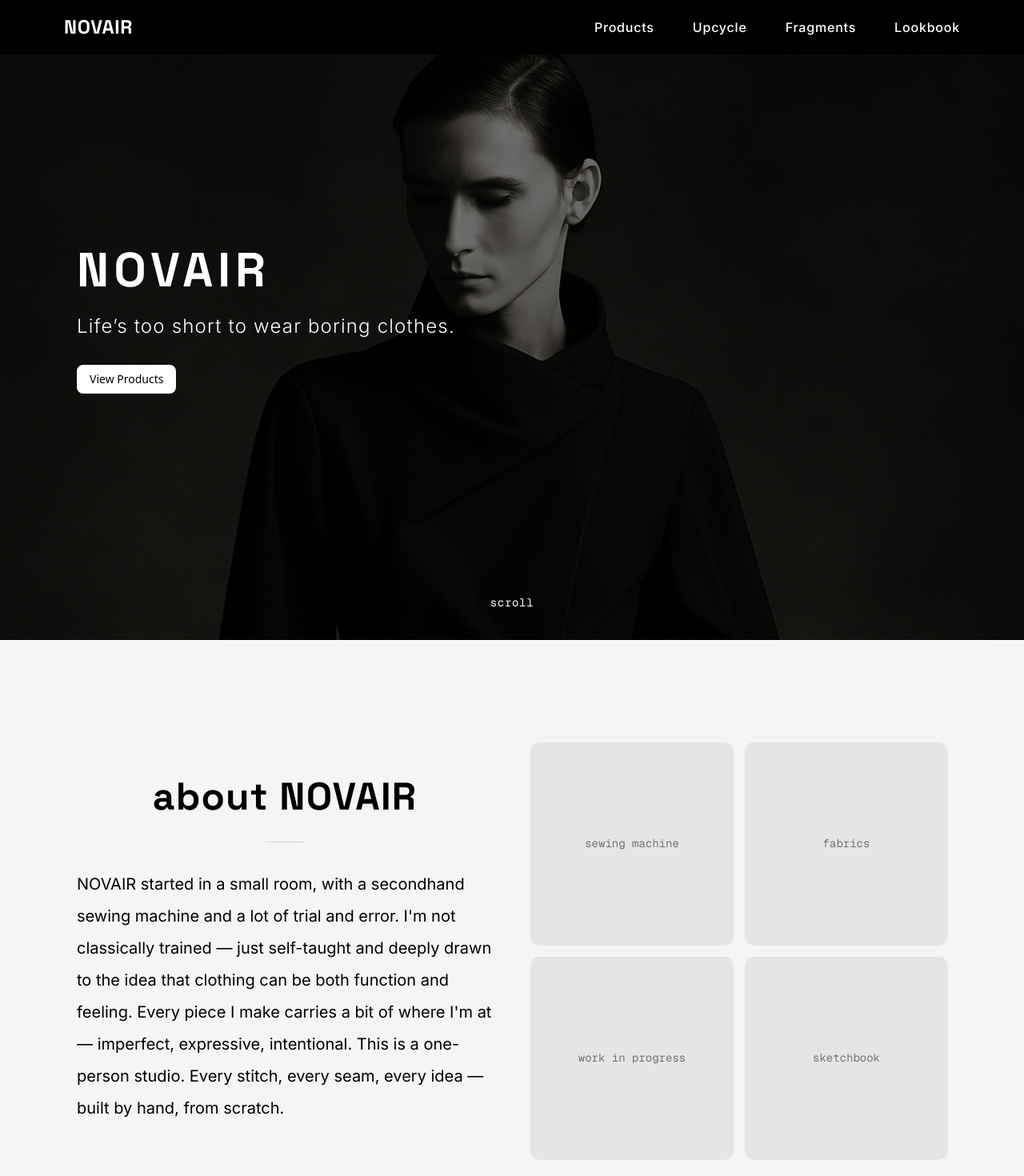
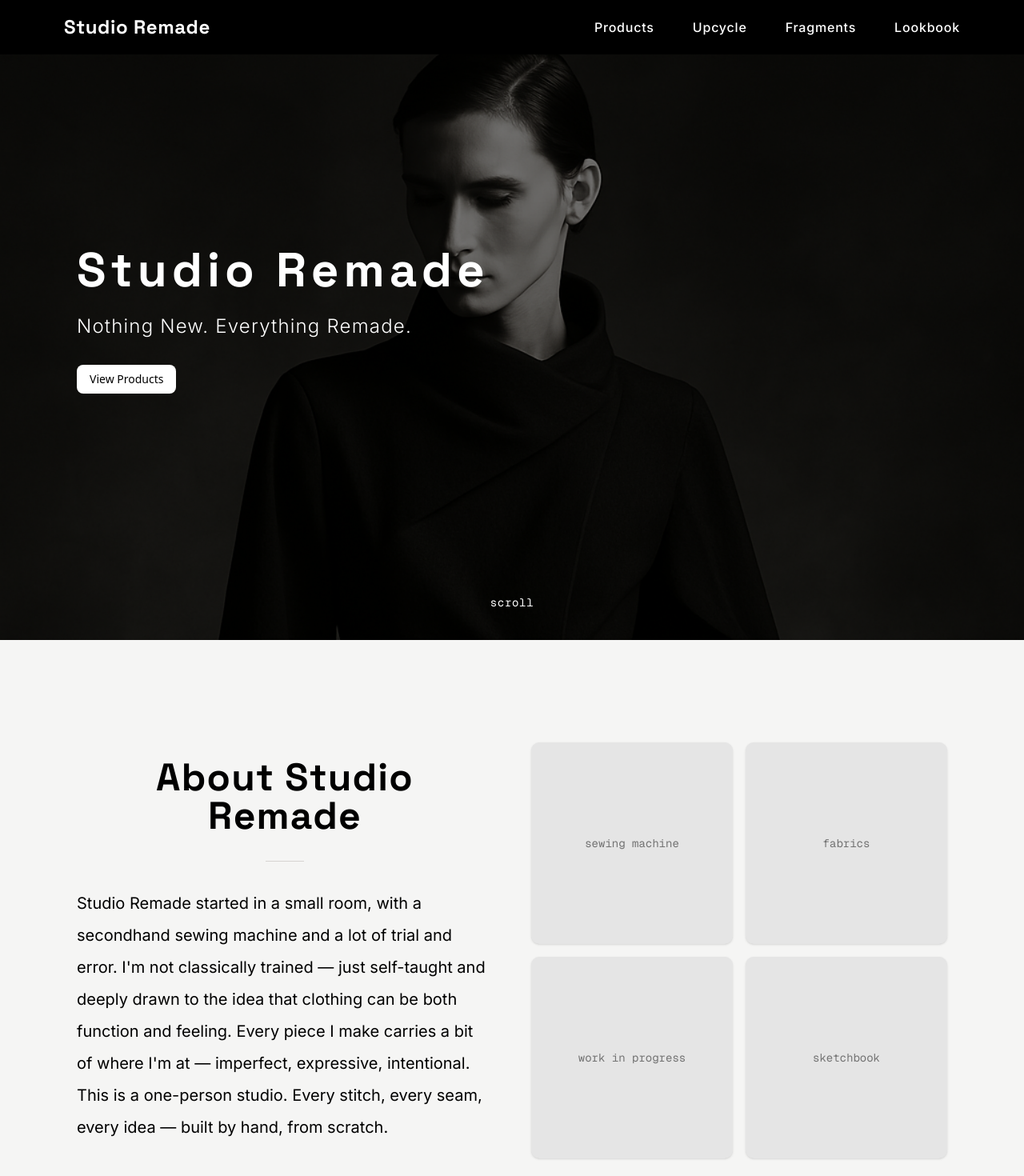
Before and after one commit to RutgerSwirski/clothing-brand, a Next.js app: page / in a window 1280 px wide. Shown: the top 1470 px of the page at 80% size. Built offline with nearby package versions, Linux system fonts and the light colour scheme.

Commit message:
installed resend and created route for upcycle order

```diff
--- /dev/null
+++ b/app/api/upcycle/order/route.ts
@@ -0,0 +1,8 @@
+// this is a file for the upcycle order that will be emailed from a form
+
+import { Resend } from "resend";
+import { NextResponse } from "next/server";
+
+const resend = new Resend(process.env.RESEND_ENV_VARIABLE);
+
+export async function POST(req: Request) {}
--- a/app/layout.tsx
+++ b/app/layout.tsx
@@ -59,7 +59,7 @@ export default function RootLayout({
                 variant="ghost"
                 className="text-2xl font-heading font-bold tracking-wide"
               >
-                <Link href="/">NOVAIR</Link>
+                <Link href="/">Studio Remade</Link>
               </Button>
 
               {/* Nav Links */}
--- a/app/page.tsx
+++ b/app/page.tsx
@@ -22,10 +22,10 @@ export default function Home() {
         {/* Hero Content */}
         <div className="absolute top-1/2 left-6 md:left-24 transform -translate-y-1/2 z-20 text-white max-w-xl">
           <h1 className="text-4xl md:text-6xl font-heading font-bold tracking-widest mb-6">
-            NOVAIR
+            Studio Remade
           </h1>
           <p className="text-lg md:text-2xl font-body font-light tracking-wider mb-8">
-            Life’s too short to wear boring clothes.
+            Nothing New. Everything Remade.
           </p>
           <Link href="/products" passHref>
             <Button className="bg-white text-black hover:bg-gray-200 transition-colors duration-300">
@@ -45,17 +45,17 @@ export default function Home() {
           {/* Text Section */}
           <div className="w-full md:w-1/2">
             <h2 className="tracking-wide text-3xl md:text-5xl font-heading font-bold mb-8 text-left md:text-center">
-              about NOVAIR
+              About Studio Remade
             </h2>
             <hr className="border-t border-stone-300 w-12 mx-auto mb-8" />
             <p className="text-lg md:text-xl font-body leading-relaxed md:leading-loose max-w-prose mx-auto md:mx-0">
-              NOVAIR started in a small room, with a secondhand sewing machine
-              and a lot of trial and error. I'm not classically trained — just
-              self-taught and deeply drawn to the idea that clothing can be both
-              function and feeling. Every piece I make carries a bit of where
-              I'm at — imperfect, expressive, intentional. This is a one-person
-              studio. Every stitch, every seam, every idea — built by hand, from
-              scratch.
+              Studio Remade started in a small room, with a secondhand sewing
+              machine and a lot of trial and error. I'm not classically trained
+              — just self-taught and deeply drawn to the idea that clothing can
+              be both function and feeling. Every piece I make carries a bit of
+              where I'm at — imperfect, expressive, intentional. This is a
+              one-person studio. Every stitch, every seam, every idea — built by
+              hand, from scratch.
             </p>
           </div>
 
--- a/package.json
+++ b/package.json
@@ -25,6 +25,7 @@
     "next": "15.2.4",
     "react": "^19.0.0",
     "react-dom": "^19.0.0",
+    "resend": "^4.5.1",
     "stripe": "^18.1.1",
     "tailwind-merge": "^3.3.0"
   },
```
Also changed, not shown: 1 other file (tests, documents, lock files or other folders).
